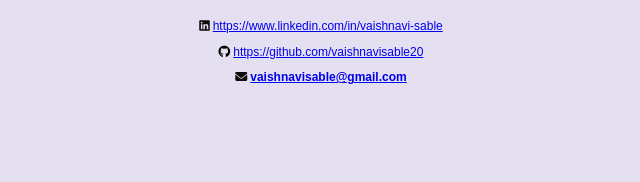
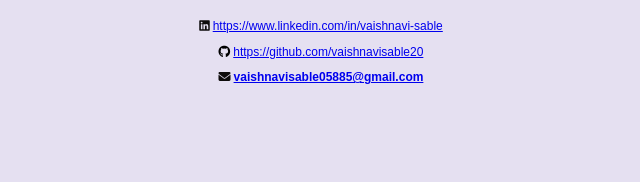
Before and after one commit to vaishnavisable20/portfolio, a plain HTML site: page index.html in a window 1280 px wide. Shown: the part 2547-2729 px from the top of the page, 319-959 px from the left. Drawn offline with Linux system fonts and the light colour scheme.

Commit message:
Update index.html
Again updated a link of email

```diff
--- a/index.html
+++ b/index.html
@@ -96,7 +96,7 @@
                <br>
                <i class="fa-brands fa-github"> <a href="https://github.com/vaishnavisable20/portfolio.git">https://github.com/vaishnavisable20 </a> </i>
                <br>
-               <i class="fa-solid fa-envelope"> <a href="vaishnavisable05885@gmail.com">vaishnavisable@gmail.com</a></i>
+               <i class="fa-solid fa-envelope"> <a href="vaishnavisable05885@gmail.com">vaishnavisable05885@gmail.com</a></i>
         </section>
     </section>
     </body>
```
